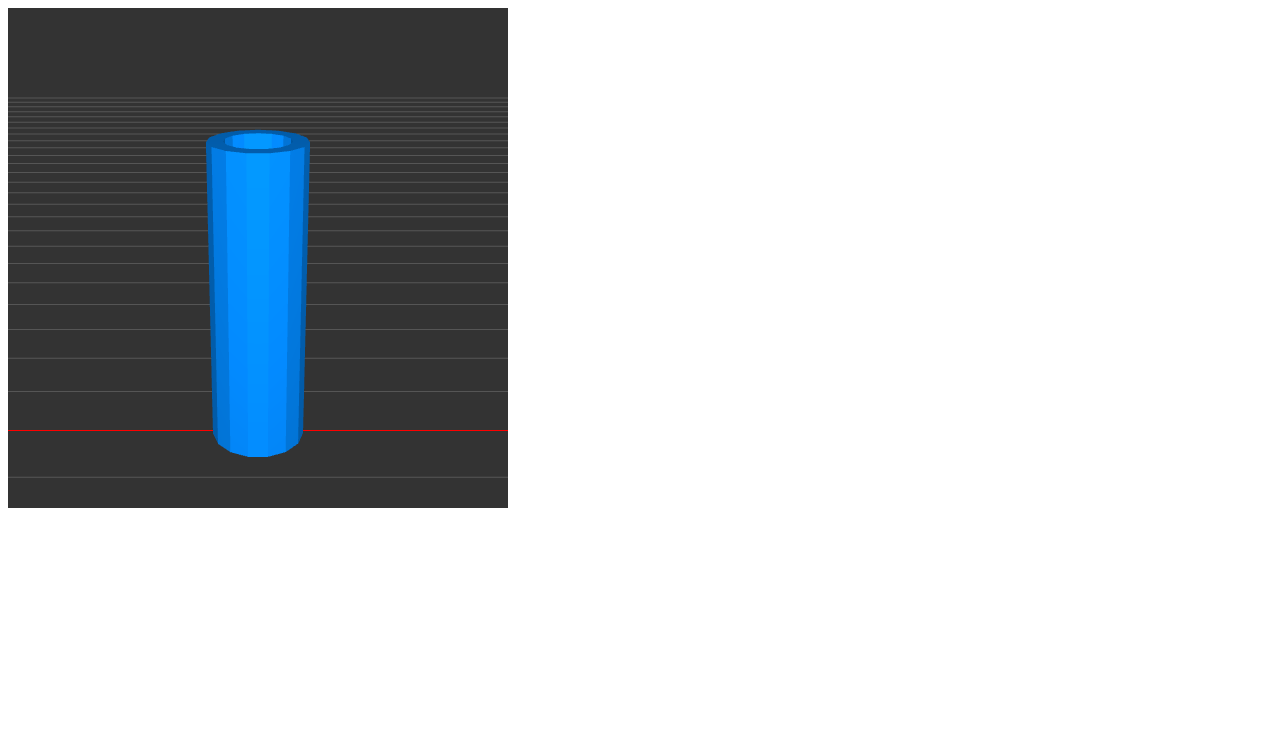
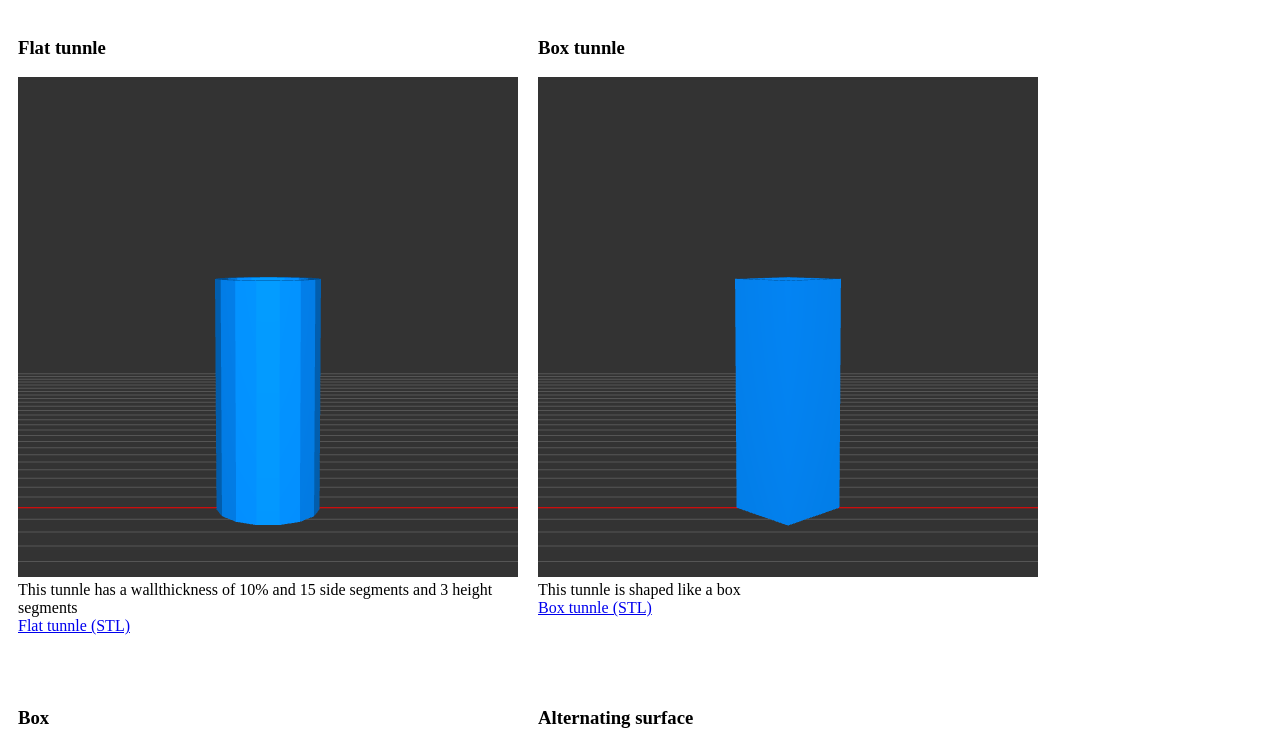
Before and after one commit to blackcodetavern/tunnlejs, a plain HTML site: page index.html in a window 1280 px wide. Shown: the top 744 px of the page. Drawn offline with Linux system fonts and the light colour scheme.

Commit message:
More examples

```diff
--- a/index.html
+++ b/index.html
@@ -19,8 +19,82 @@
 <body>
     <script>
         setTimeout(function () {
-            simple3dloader.init();
-            simple3dloader.setMesh(tunnlejs.createFlatTunnle(200,30,0.1,15,50));
+            function createExampleHTML(tunnle, title, description, canvas) {
+                var loader = new simple3dloader();
+                loader.init();
+                loader.setMesh(tunnle);
+
+                var exampleOuter = document.createElement("div");
+                exampleOuter.style.float = "left";
+                exampleOuter.style.width="500px";
+                exampleOuter.style.height="650px";
+                exampleOuter.style.margin="10px";
+
+                var exampleTitle = document.createElement("h3");
+                exampleTitle.innerHTML = title;
+
+                var exampleDescription = document.createElement("div");
+                exampleDescription.innerHTML = description;
+
+                var downloadButton = document.createElement('a');
+                downloadButton.setAttribute('href', 'data:application/octet-stream;charset=utf-8,' + encodeURIComponent(tunnle));
+                downloadButton.setAttribute('download', title+".stl");
+                downloadButton.innerHTML = title+" (STL)";
+
+                exampleOuter.appendChild(exampleTitle);
+                exampleOuter.appendChild(loader.getCanvas());
+                exampleOuter.appendChild(exampleDescription);
+                exampleOuter.appendChild(downloadButton);
+
+
+                document.body.appendChild(exampleOuter);
+            }
+
+
+            createExampleHTML(
+                tunnlejs.createFlatTunnle(200,30,0.1,15,3),
+                "Flat tunnle",
+                "This tunnle has a wallthickness of 10% and 15 side segments and 3 height segments"
+            )
+
+            createExampleHTML(
+                tunnlejs.createFlatTunnle(200,30,0.1,4,3),
+                "Box tunnle",
+                "This tunnle is shaped like a box"
+            )
+
+            createExampleHTML(
+                tunnlejs.createFlatTunnle(100,50,1,4,3),
+                "Box",
+                "This tunnle is a box"
+            )
+
+            createExampleHTML(
+                tunnlejs.createTunnleByOuterSurface([1,0.7,1,0.7,1,0.7,1,0.7,1,0.7,1,0.7,1,0.7,1,0.7],200,30,0.1,15),
+                "Alternating surface",
+                "This tunnle has an alternating inner and outer surface"
+            )
+
+            createExampleHTML(
+                tunnlejs.createTunnleByInnerAndOuterSurface([2,2,0.5,0.5,0.5,0.5,0.5,0.5,2,2],[0,2,0.5,0.5,0.5,0.5,0.5,0.5,2,0],200,30,0.1,15),
+                "Dumbbell",
+                "This tunnle has the Form of a dumbbell"
+            )
+
+            createExampleHTML(
+                tunnlejs.createTunnleByInnerAndOuterSurface([1.7,1.9,2,2,2,2,2,2,2],[0,0,1,2,2,2,2,2,2.1],200,30,0.1,15),
+                "Cup",
+                "This tunnle has the Form of a cup"
+            )
+
+            createExampleHTML(
+                tunnlejs.createTunnleByInnerAndOuterSurface(
+                    [1,1,1,1,1,1,1,1.5,1.1,1,1,0.7,0.7,0.7,0.7,1.2,0.7,0.5,0.4,0.4,0.4,0.4,0.7,0.4,0.4,0.4,0.3,0.2,0.2,0.5,0.1,0],
+                    [1,1,1,1,1,1,1,1,1,1,1,1,0.7,0.7,0.7,0.7,0.7,0.7,0.7,0.5,0.4,0.4,0.4,0.4,0.4,0.4,0.4,0.4,0.3,0.1,0.1,0.05,0.1,0],180,50,0.3,4),
+                "Asian Tower",
+                "This tunnle has the Form of a tower"
+            )
+
         },100);
     </script>
 </body>
--- a/src/simple3dloader.js
+++ b/src/simple3dloader.js
@@ -1,4 +1,4 @@
-var simple3dloader = (function () {
+function simple3dloader() {
     var camera, scene, renderer, mesh;
     var loader = new THREE.STLLoader();
     var material = new THREE.MeshPhongMaterial( { color: 0x027be3, specular: 0x000000, shininess: 10 } );
@@ -12,13 +12,13 @@ var simple3dloader = (function () {
         // Z is up for objects intended to be 3D printed.
 
         camera.up.set( 0, 0, 1 );
-        camera.position.set( 0, -9, 6 );
+        camera.position.set( 0, -9, 3 );
 
         camera.add( new THREE.PointLight( 0xffaaaa, 1 ) );
 
         scene.add( camera );
 
-        var grid = new THREE.GridHelper( 25, 50, 0xff0000, 0x555555 );
+        var grid = new THREE.GridHelper( 10, 50, 0xff0000, 0x555555 );
         grid.rotateOnAxis( new THREE.Vector3( 1, 0, 0 ), 90 * ( Math.PI/180 ) );
         scene.add( grid );
 
@@ -59,8 +59,13 @@ var simple3dloader = (function () {
         renderer.render( scene, camera );
     }
 
+    function getCanvas() {
+        return renderer.domElement;
+    }
+
     return {
         init,
-        setMesh
+        setMesh,
+        getCanvas
     }
-})();
+};
--- a/src/tunnle.js
+++ b/src/tunnle.js
@@ -1,20 +1,24 @@
 var tunnlejs = (function () {
 
     var createTunnle = function (config) {
-        //var flatConfig = {outerSurface:[-1,-1], thickness:1, length: 15,resolution:10};
+        //Outer and inner wall of the tunnle
         var outer = createWall(config.outerSurface, config.height, config.radius, config.resolution, -1)
-        var inner = createWall(config.innerSurface, config.height, config.radius*0.75, config.resolution, 1)
+        var inner = createWall(config.innerSurface, config.height, config.radius*(1-config.thickness), config.resolution, 1)
 
+        //Top and bottom closure (Will be extended in a future release)
         var closure = createClosure(outer.closureVertices, inner.closureVertices);
 
+        //Concat the triangles of the tunnle
         var obj = simplelinearalgebra.createObject(outer.triangles.concat(inner.triangles).concat(closure));
 
+        //Generate the STL from the triangles
         return simplestl.getFullTextSTL(obj);
     }
 
     var createClosure = function (outerVertices, innerVertices) {
         var triangles = [];
         for(var i = 0;i<outerVertices.length/2;i++) {
+            //Bottom closure
             var v1 = outerVertices[i];
             var v2 = outerVertices[(i+1) % (outerVertices.length/2)];
             var v3 = innerVertices[i];
@@ -22,6 +26,7 @@ var tunnlejs = (function () {
             triangles.push(simplelinearalgebra.createTriangle(v1,v2,v4));
             triangles.push(simplelinearalgebra.createTriangle(v3,v1,v4));
 
+            //Top closure
             var v1 = outerVertices[outerVertices.length/2+i];
             var v2 = outerVertices[outerVertices.length/2 + ((i+1) % (outerVertices.length/2))];
             var v3 = innerVertices[outerVertices.length/2+i];
@@ -97,15 +102,48 @@ var tunnlejs = (function () {
             outerSurface:outerSurface,
             innerSurface:innerSurface,
             resolution:resolution,
+            thickness:thickness,
             height:height,
             radius:radius
         };
         return createTunnle(config);
     }
 
+    var createTunnleByOuterSurface = function (surface, height,radius,thickness,resolution) {
+        var outerSurface = [];
+        var innerSurface = [];
+        for(var i = 0;i<surface.length;i++) {
+            outerSurface.push(surface[i])
+            innerSurface.push(surface[i])
+        }
 
+        var config = {
+            outerSurface:outerSurface,
+            innerSurface:innerSurface,
+            resolution:resolution,
+            height:height,
+            radius:radius,
+            thickness:thickness
+        };
+        return createTunnle(config);
+    }
+
+    var createTunnleByInnerAndOuterSurface = function (outerSurface, innerSurface, height,radius,thickness,resolution) {
+
+        var config = {
+            outerSurface:outerSurface,
+            innerSurface:innerSurface,
+            resolution:resolution,
+            height:height,
+            radius:radius,
+            thickness:thickness
+        };
+        return createTunnle(config);
+    }
 
     return {
-        createFlatTunnle
+        createFlatTunnle,
+        createTunnleByOuterSurface,
+        createTunnleByInnerAndOuterSurface
     };
 })();
```
Also changed, not shown: screenshots/screen1.PNG (added), screenshots/screen2.PNG (added), screenshots/screen3.PNG (added), screenshots/screen4.PNG (added), screenshots/screen5.PNG (added), screenshots/screen6.PNG (added), screenshots/screen7.PNG (added), 1 other file.
